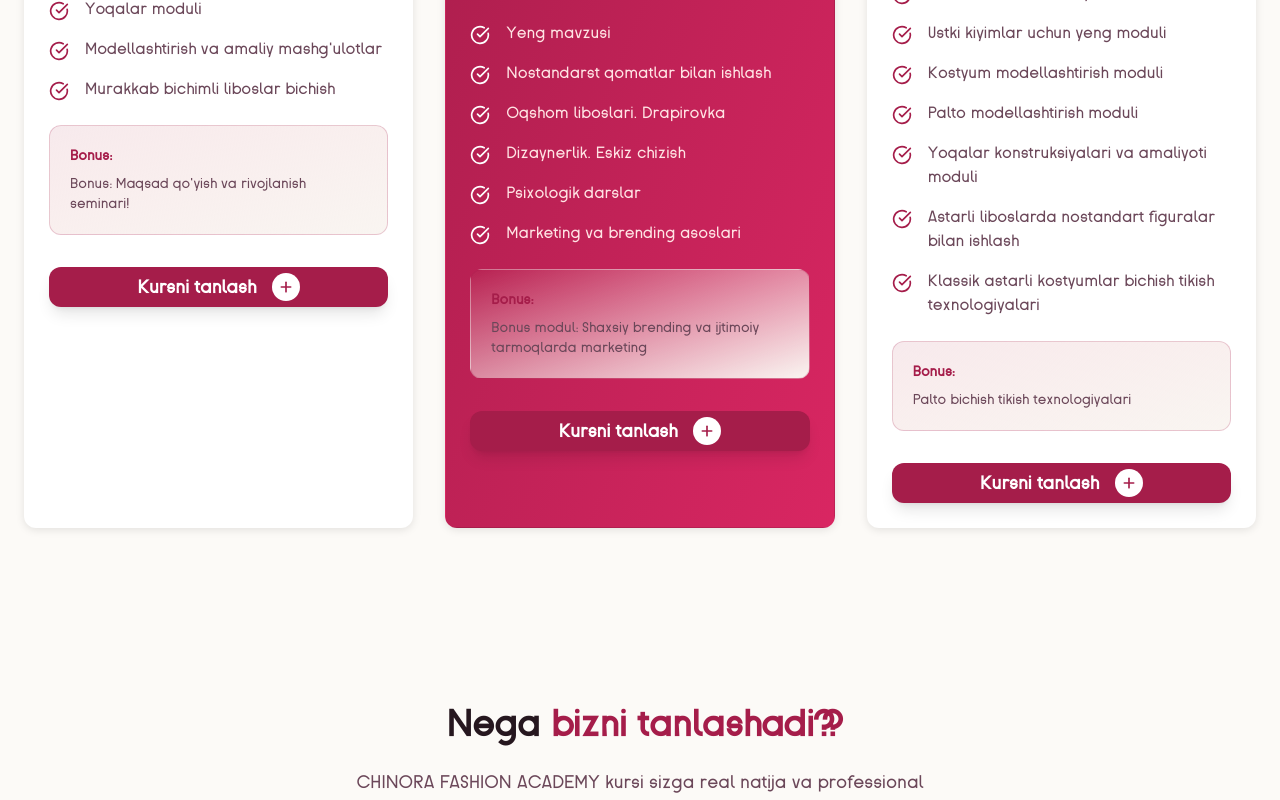
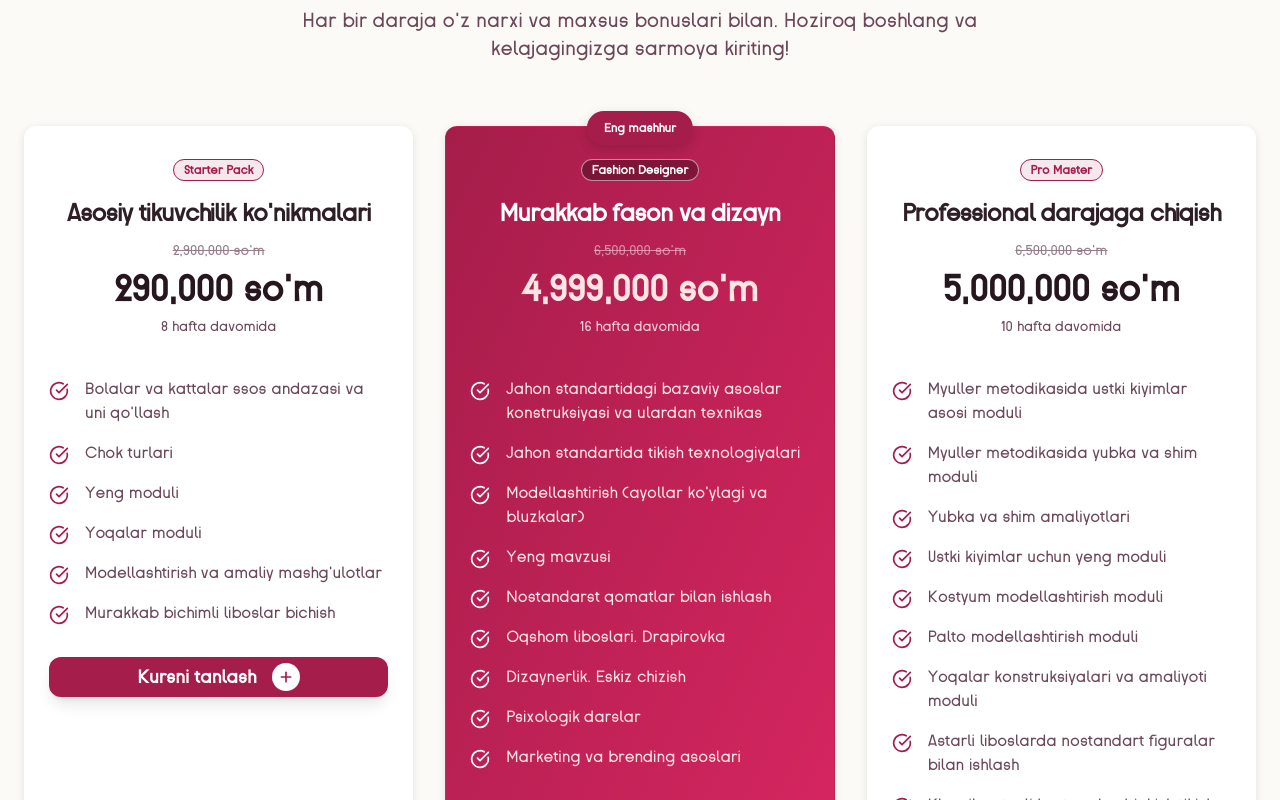
Before and after one commit to LazizbekDev/Chinora_academy, a React (Vite) app: page / in a window 1280 px wide. Shown: the part 4700-5500 px from the top of the page. Built offline with nearby package versions, Linux system fonts and the light colour scheme.

Commit message:
no extra bonus

```diff
--- a/src/components/PricingSection.jsx
+++ b/src/components/PricingSection.jsx
@@ -167,11 +167,6 @@ const PricingSection = () => {
                   ))}
                 </div>
 
-                <div className="p-5 bg-gradient-to-br from-primary/10 to-card rounded-lg border border-primary/20 relative overflow-hidden shine-effect">
-                  <div className="text-sm font-semibold text-primary mb-2">Bonus:</div>
-                  <div className="text-sm text-muted-foreground z-10 relative">{plan.bonus}</div>
-                </div>
-
                 <Button
                   className="hero-btn mt-8 flex items-center gap-4 bg-primary hover:bg-primary-light transition-all duration-300 text-primary-foreground font-bold text-lg px-6 py-3 rounded-xl shadow-lg w-full justify-center group"
                   variant={plan.popular ? "cta" : "hero"}
--- a/src/index.css
+++ b/src/index.css
@@ -63,7 +63,7 @@ html {
       rgba(255, 255, 255, 0) 30%,
       rgba(255, 255, 255, 0.3) 50%,
       rgba(255, 255, 255, 0) 70%);
-  animation: shine 3s infinite;
+  animation: shine 5s infinite;
   z-index: 0;
 }
 
```
